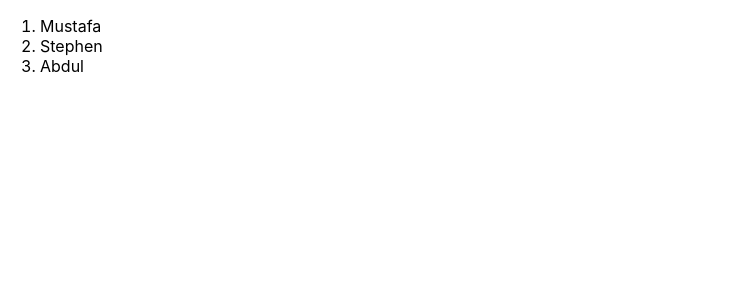
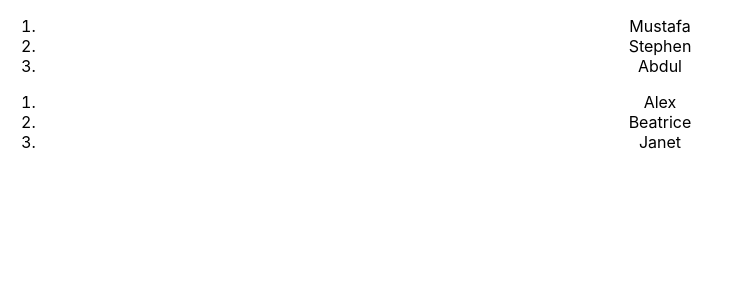
Before and after one commit to Mustafa017/my_React_app, a React (Create React App) app: page / in a window 1280 px wide. Shown: the top 300 px of the page, without its empty margins (0-732 px from the left). Built offline with nearby package versions, Linux system fonts and the light colour scheme.

Commit message:
feat: Intro to components

```diff
--- a/src/App.js
+++ b/src/App.js
@@ -1,25 +1,38 @@
-import logo from "./logo.svg";
+import React, { Component } from "react";
+// import logo from "./logo.svg";
 import "./App.css";
 
-function App() {
-  return (
-    <div className="App">
-      <header className="App-header">
-        <img src={logo} className="App-logo" alt="logo" />
-        <p>
-          Edit <code>src/App.js</code> and save to reload.
-        </p>
-        <a
-          className="App-link"
-          href="https://reactjs.org"
-          target="_blank"
-          rel="noopener noreferrer"
-        >
-          Learn React
-        </a>
-      </header>
-    </div>
-  );
+class ContactList extends Component {
+  render() {
+    const people = this.props.contacts;
+
+    return (
+      <ol>
+        {people.map((person, index) => (
+          <li key={index}>{person.name}</li>
+        ))}
+      </ol>
+    );
+  }
+}
+
+class App extends Component {
+  render() {
+    return (
+      <div className="App">
+        <ContactList
+          contacts={[
+            { name: "Mustafa" },
+            { name: "Stephen" },
+            { name: "Abdul" },
+          ]}
+        />
+        <ContactList
+          contacts={[{ name: "Alex" }, { name: "Beatrice" }, { name: "Janet" }]}
+        />
+      </div>
+    );
+  }
 }
 
 export default App;
--- a/src/index.js
+++ b/src/index.js
@@ -1,28 +1,15 @@
 import React from "react";
 import ReactDOM from "react-dom";
 import "./index.css";
-// import App from "./App";
+import App from "./App";
 import reportWebVitals from "./reportWebVitals";
 
-class ContactList extends React.Component {
-  render() {
-    const people = [
-      { name: "Mustafa" },
-      { name: "Stephen" },
-      { name: "Abdul" },
-    ];
-
-    return (
-      <ol>
-        {people.map((person, index) => (
-          <li key={index}>{person.name}</li>
-        ))}
-      </ol>
-    );
-  }
-}
-
-ReactDOM.render(<ContactList />, document.getElementById("root"));
+ReactDOM.render(
+  <React.StrictMode>
+    <App />
+  </React.StrictMode>,
+  document.getElementById("root")
+);
 
 // If you want to start measuring performance in your app, pass a function
 // to log results (for example: reportWebVitals(console.log))
```
